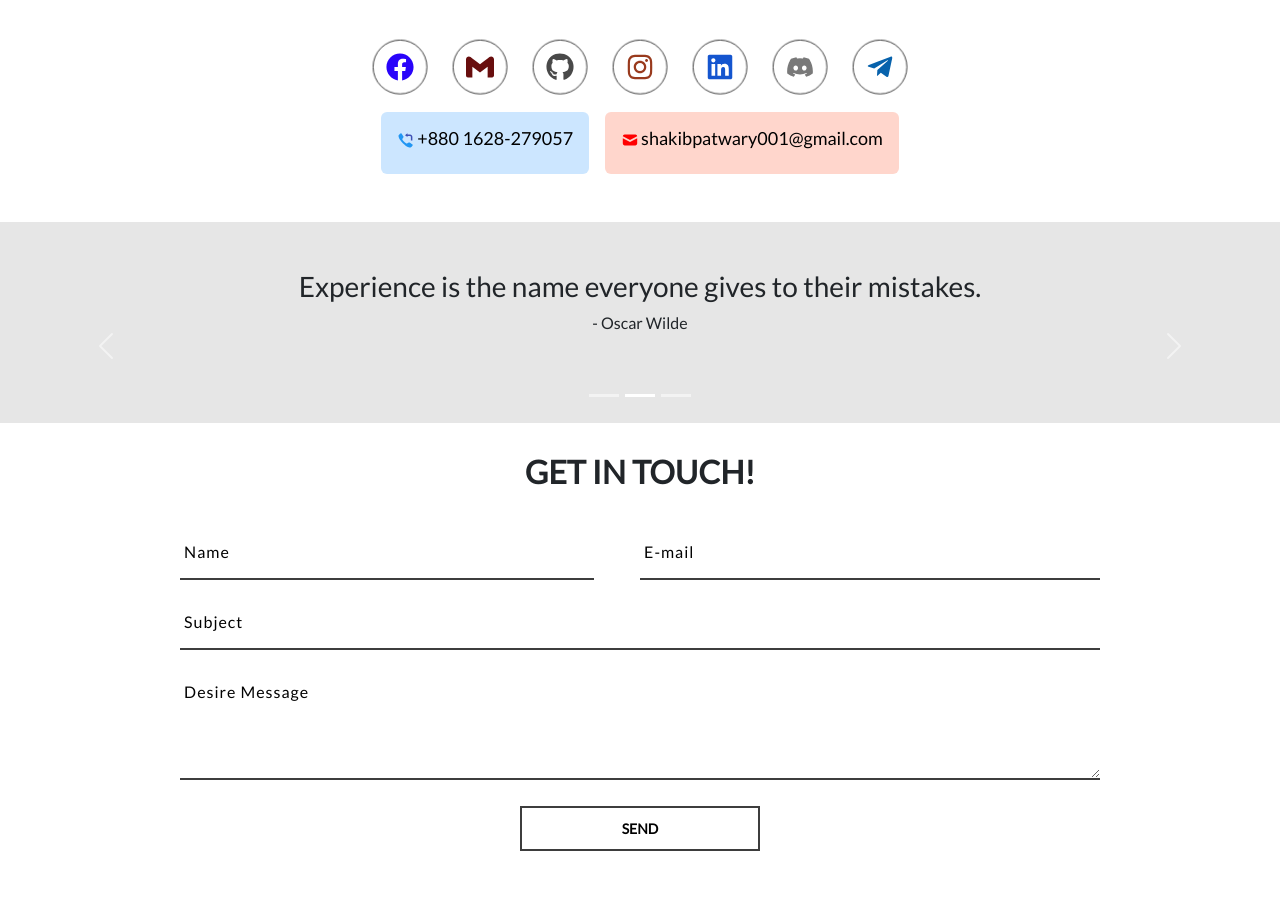
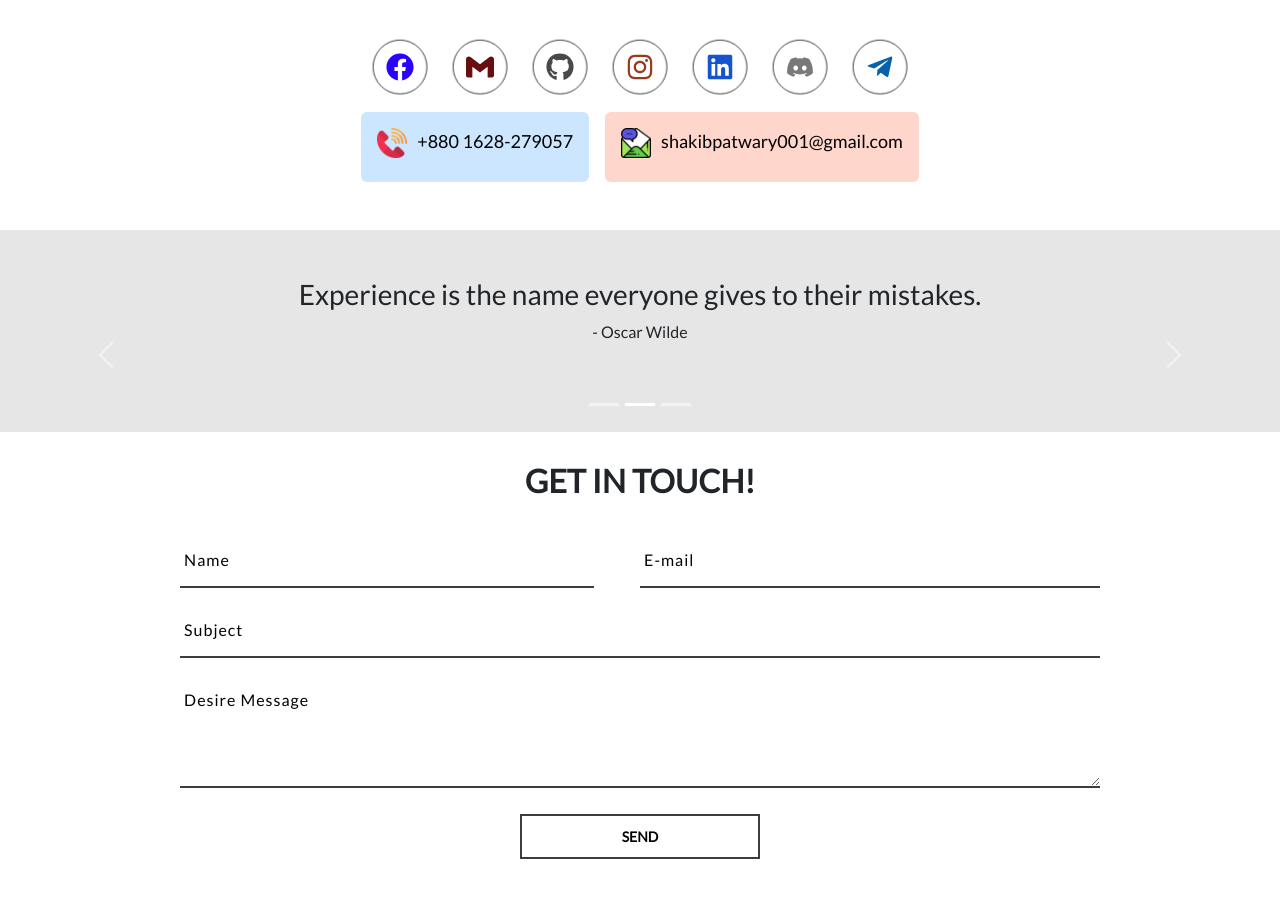
Before and after one commit to SakibPatwary/react_profile, a React (Create React App) app: page / in a window 1280 px wide. Shown: the part 1920-2818 px from the top of the page. Built offline with nearby package versions, Linux system fonts and the light colour scheme.

Commit message:
social updated

```diff
--- a/src/components/Social/Social.js
+++ b/src/components/Social/Social.js
@@ -10,9 +10,9 @@ import {
   FaTelegramPlane
 } from "react-icons/fa";
 import { SiGmail } from "react-icons/si";
-import { FcCallback } from "react-icons/fc";
-import { HiMail } from "react-icons/hi";
 import { Container, CardGroup, Card} from "react-bootstrap";
+import Phone from '../../img/Svg/Phone.png'
+import Mail from '../../img/Svg/Mail.png'
 
 const Social = () => {
   return (
@@ -130,8 +130,8 @@ const Social = () => {
                 style={{ border: "none", backgroundColor: "#cce6ff" }}
               >
                 <Card.Body>
-                  <Card.Title style={{ fontSize: "18px" }}>
-                    <FcCallback style={{ marginRight: "2px" }}></FcCallback>
+                  <Card.Title className="c-contact-item" style={{ fontSize: "18px" }}>
+                  <img className="c-icon" src={Phone} alt="" />
                     +880 1628-279057
                   </Card.Title>
                 </Card.Body>
@@ -153,10 +153,8 @@ const Social = () => {
                 }}
               >
                 <Card.Body>
-                  <Card.Title style={{ fontSize: "18px" }}>
-                    <HiMail
-                      style={{ color: "red", marginRight: "2px" }}
-                    ></HiMail>
+                  <Card.Title className="c-contact-item" style={{ fontSize: "18px" }}>
+                  <img className="c-icon" src={Mail} alt="" />
                     shakibpatwary001@gmail.com
                   </Card.Title>
                 </Card.Body>
--- a/src/components/Social/social.css
+++ b/src/components/Social/social.css
@@ -175,6 +175,12 @@
     margin-top: 100px;
 }
 
+.c-icon {
+    width: 30px;
+    height: 30px;
+    margin-right: 10px;
+  }
+
 
 @media only screen and (max-width: 480px) {
     .process-scetion .slider-nav-item {
```
Also changed, not shown: src/img/Svg/Mail.png (added), src/img/Svg/Phone.png (added).
